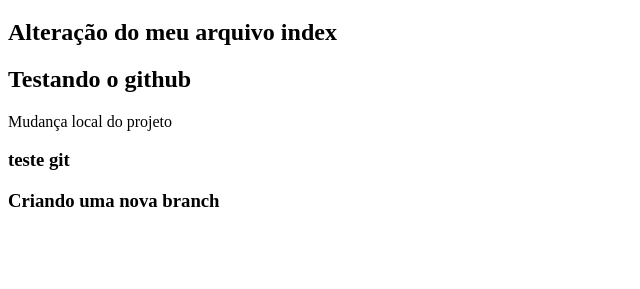
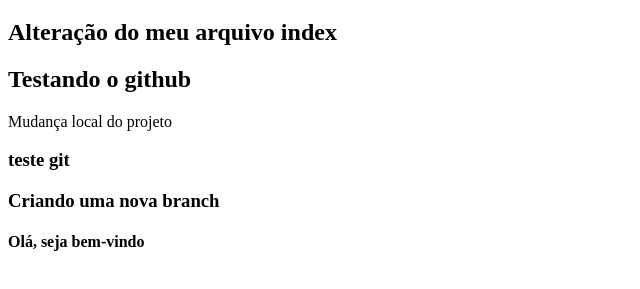
Before and after one commit to Souza216/teste_git_robson, a plain HTML site: page index.html in a window 1280 px wide. Shown: the part 61-350 px from the top of the page, without its empty margins (0-640 px from the left). Drawn offline with Linux system fonts and the light colour scheme.

Commit message:
teste login 2

```diff
--- a/index.html
+++ b/index.html
@@ -12,6 +12,8 @@
     <p>Mudança local do projeto</p>
     <h3>teste git</h3>
     <h3>Criando uma nova branch</h3>
+    <h4>Olá, seja bem-vindo</h4>
+
 
 </body>
 </html>
```
